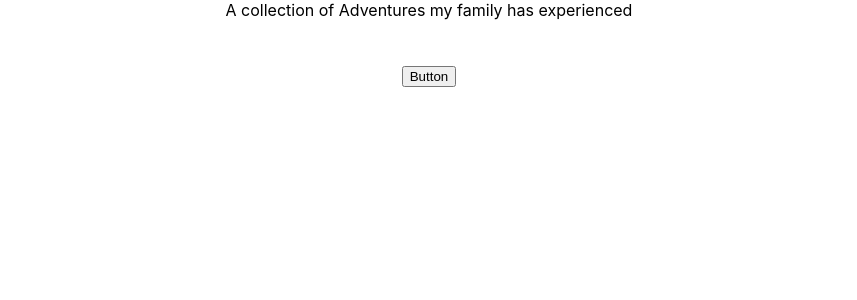
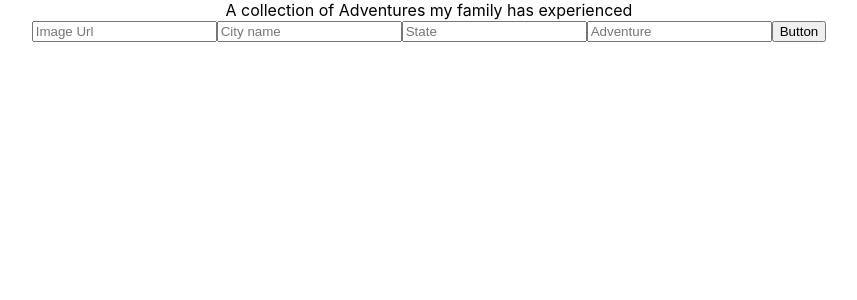
Before and after one commit to Dinandriah/finalproject, a React (Create React App) app: page / in a window 1280 px wide. Shown: the top 300 px of the page, without its empty margins (211-1068 px from the left). Built offline with nearby package versions, Linux system fonts and the light colour scheme; no server answers.

Commit message:
progress

```diff
--- a/src/components/fetching.js
+++ b/src/components/fetching.js
@@ -1,83 +1,83 @@
 import React from 'react';
-import { Card, CardImg, CardText, CardBody,
-  CardTitle, CardSubtitle, Button } from 'reactstrap';
+// import { Card, CardImg, CardText, CardBody,
+//   CardTitle, CardSubtitle, Button } from 'reactstrap';
 import {placesApi} from '../configuration/data';
 
 export default class extends React.Component{
     constructor (props){
         super(props)
-        let places;
-        if (props.places){
-            places = props.places
+        let place;
+        if (props.place){
+            place = props.place
         }
         else {
-            places = {'city': '', 'state': '', 'adventure': '', 'date': '', 'img': ''}
+            place = {'city': '', 'state': '', 'adventure': '', 'date': '', 'img': ''}
         }
         this.state = {
-            city: places.city,
-            state: places.state,
-            date: places.date,
-            img: places.img,
-            adventure: places.adventure
+            city: place.city,
+            state: place.state,
+            date: place.date,
+            img: place.img,
+            adventure: place.adventure
 
         }
     }
-handlePlaceChange = (id) => (event) => {
+handlePlaceChange = (id) => (evt) => {
     const newPlace = this.state.place.map ((place, _id)=> {
         if (id !== _id) return place;
 
-        return event.target.value
+        return evt.target.value
     });
     this.setState ({place: newPlace})
 }
 
 handleAddPlace = () =>{
     this.setState({
-        place: this.state.place.concat ([''])
+        place: this.state.places.concat ([''])
     })
 }
 handleRemovePlace = (id) => () => {
     this.setState({
-        place: this.state.place.filter((s, _id) => id !== _id)
+        place: this.state.places.filter((s, _id) => id !== _id)
     })
 }
 handleSubmit = (evt) => {
-    let thing = this.props.thing
-    if (!thing){
-        thing = ''
+    let id = this.props.id
+    if (!id){
+        id = ''
     }
-    placesApi(this.state, this.props.action, thing)
+    placesApi(this.state, this.props.action, id)
 }
 render (){
 
   return (
-    <div>
-      <Card className="place" onSubmit={this.handleSubmit}>
-        <CardImg
+    <div key= "_id">
+      <form className="place" onSubmit={this.handleSubmit}>
+        <input
         type="text"
         placeholder="Image Url"
         value={this.state.img}
         onChange={event => this.setState({ img: event.target.value })}
         />
-        <CardBody>
-          <CardTitle
+        {/* {this.state.city.map ((city, id))} */}
+          <input
           type= "text"
-          placeholder= "City"
+          placeholder= {`City name`}
           value= {this.state.city}
-          onChange={event => this.setState ({city: event.target.value})}/>
-          <CardSubtitle
+          onChange={event => this.setState({city: event.target.value})}/>
+          <input
           type= "text"
           placeholder= "State"
           value= {this.state.state}
           onChange={event => this.setState({state: event.target.value})}/>
-          <CardText
+          <input
           type="text"
           placeholder= "Adventure"
           value= {this.state.adventure}
           onChange={event => this.setState ({adventure: event.target.value})}/>
-          <Button>Button</Button>
-        </CardBody>
-      </Card>
+          <button>Button</button>
+
+      </form>
     </div>
   );
 };
--- a/src/pages/home.js
+++ b/src/pages/home.js
@@ -3,9 +3,8 @@ import Fetching from '../components/fetching'
 import PageStyle from '../configuration/styles'
 
 class Homepage extends Component {
-    state = {
-        places: []
-    }
+    // super (props){}
+    state = {places: ['']}
     getPlaces = async () => {
         await fetch('http://127.0.0.1:3000/places')
         .then (result => result.json())
@@ -18,9 +17,11 @@ class Homepage extends Component {
     render () {
         return (
             <PageStyle>
-                <Fetching></Fetching>
+                <Fetching data={this.state.places}/>
             </PageStyle>
+
         )
+
     }
 }
 export default Homepage
```
Also changed, not shown: src/components/delete.js (added, +17 -0 lines), src/components/places.js (added, +14 -0 lines), src/components/update.js (added, +15 -0 lines).
